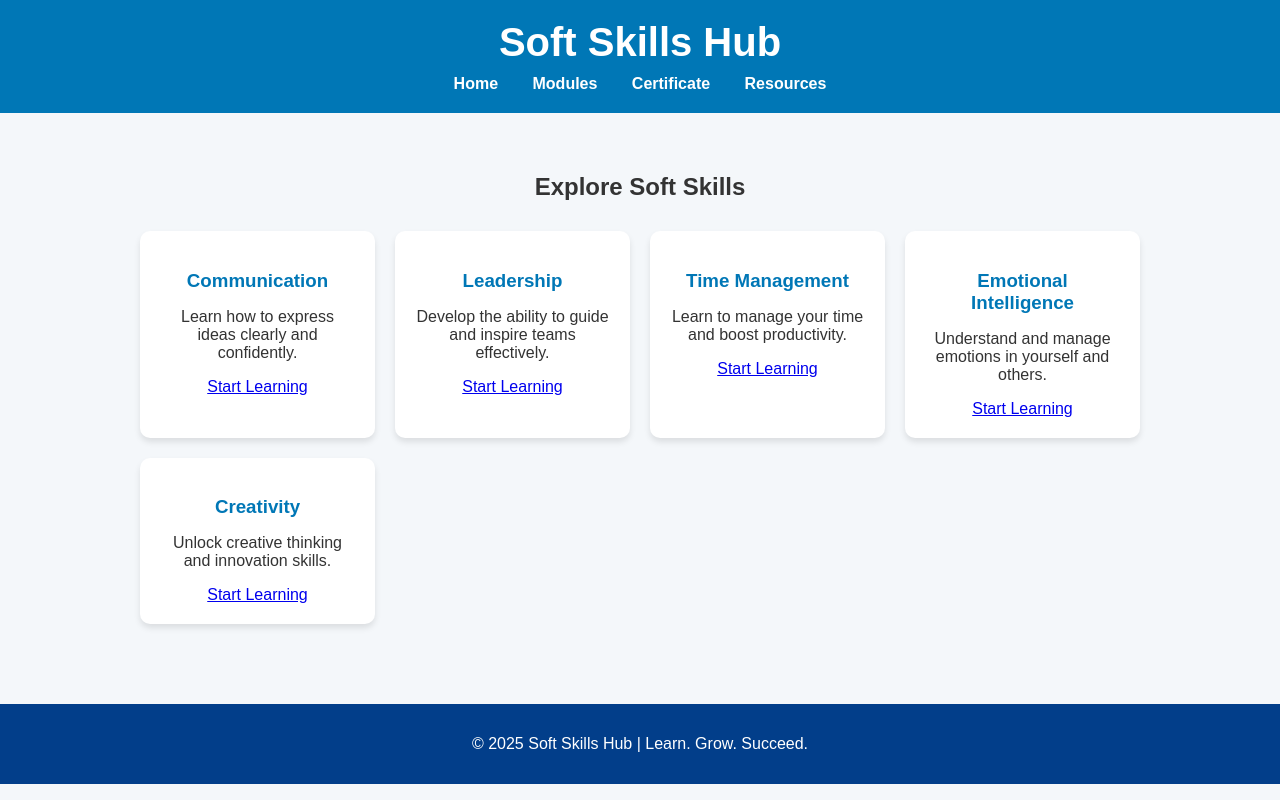
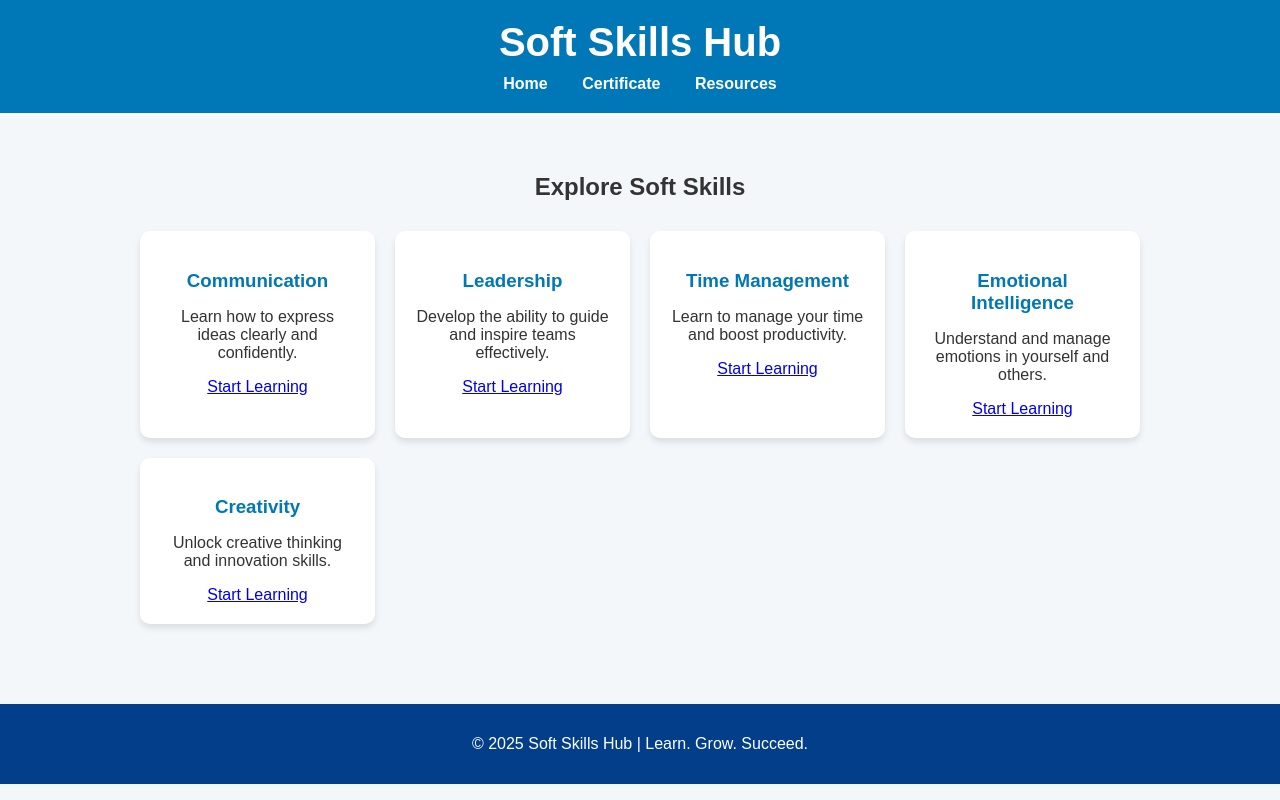
Before and after one commit to abhishekdegaonkar/soft-skills-hub, a plain HTML site: page index.html in a window 1280 px wide. Drawn offline with Linux system fonts and the light colour scheme.

Commit message:
Update index.html

```diff
--- a/index.html
+++ b/index.html
@@ -74,7 +74,6 @@
     <h1>Soft Skills Hub</h1>
     <nav>
   <a href="index.html">Home</a>
-  <a href="#modules">Modules</a>
   <a href="certificate.html">Certificate</a>
   <a href="resources.html">Resources</a>
 </nav>
```
